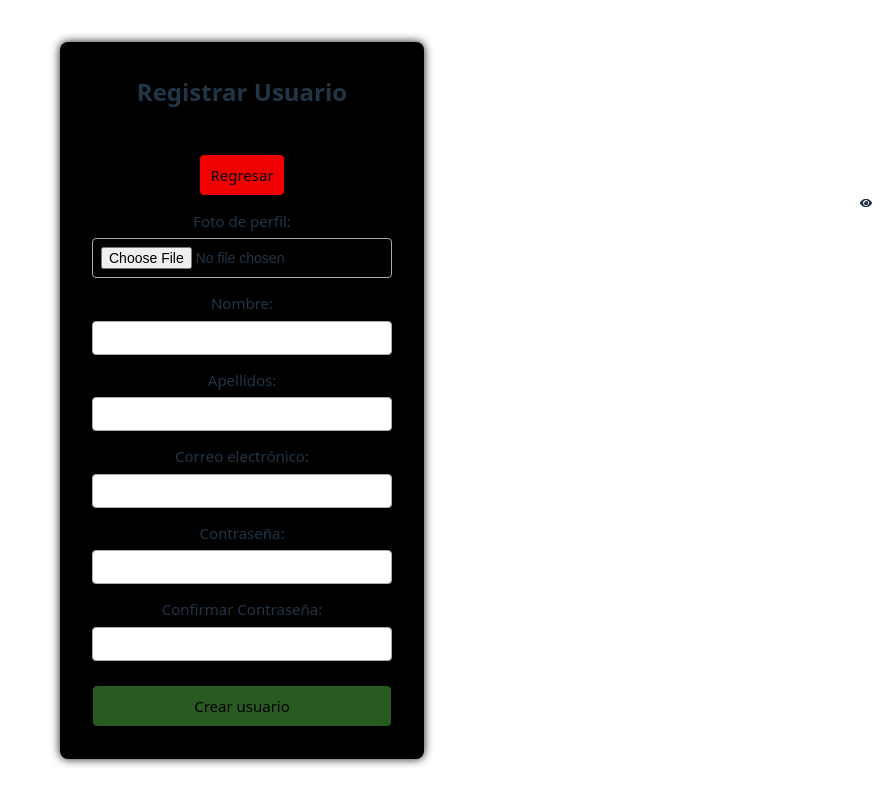
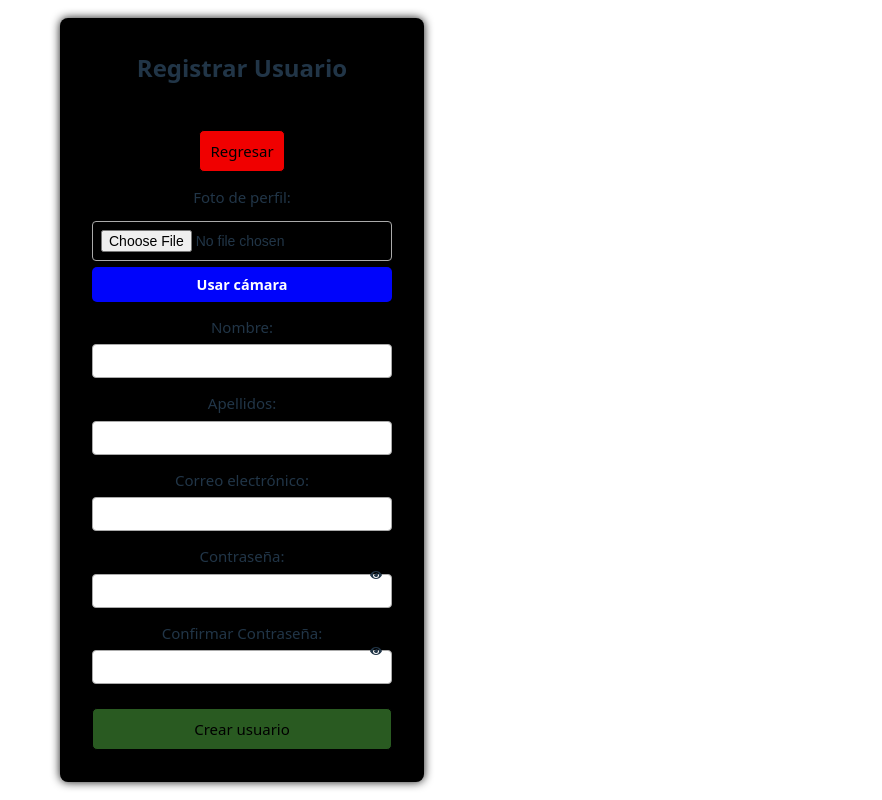
Before and after one commit to Luisdelt/SEMINARIO1_A_1S2026, a React (Vite) app in the folder Practica_1/frontend/: page /registrar-usuario in a window 1280 px wide. Shown: the whole page, without its empty margins (398-1280 px from the left). Built offline with nearby package versions, Linux system fonts and the light colour scheme.

Commit message:
feat: agregar componente para tomar foto

```diff
--- a/Practica_1/frontend/src/pages/RegistroUsuario/RegistrarUsuario.jsx
+++ b/Practica_1/frontend/src/pages/RegistroUsuario/RegistrarUsuario.jsx
@@ -1,6 +1,7 @@
-import React, { useState, useEffect } from 'react';
+import React, { useState } from 'react';
 import { useNavigate } from 'react-router-dom';
-import {FaEye, FaEyeSlash} from 'react-icons/fa';
+import { FaEye, FaEyeSlash } from 'react-icons/fa';
+import CamaraModal from '../../components/CamaraModal/CamaraModal';
 import './style.css';
 
 const Registrar_Usuario = () => {
@@ -9,6 +10,7 @@ const Registrar_Usuario = () => {
     const [preview, setPreview] = useState(null);
     const [mostrarContrasena, setMostrarContrasena] = useState(false);
     const [mostrarContrasenaConfirmada, setMostrarContrasenaConfirmada] = useState(false);
+    const [mostrarCamara, setMostrarCamara] = useState(false);
 
     const [formData, setFormData] = useState({
         nombre: '',
@@ -18,9 +20,11 @@ const Registrar_Usuario = () => {
         contrasena_confirmada: ''
     });
     const [error, setError] = useState(null);
+
     const handleChange = (e) => {
         setFormData({ ...formData, [e.target.name]: e.target.value });
-    }
+    };
+
     const handleFotoChange = (e) => {
         const file = e.target.files[0];
         if (file) {
@@ -29,6 +33,11 @@ const Registrar_Usuario = () => {
         }
     };
 
+    const handleCaptura = (file) => {
+        setFoto(file);
+        setPreview(URL.createObjectURL(file));
+        setMostrarCamara(false);
+    };
 
     const registraUsuario = async (e) => {
         e.preventDefault();
@@ -64,85 +73,121 @@ const Registrar_Usuario = () => {
             if (response.ok) {
                 navigate('/');
             } else {
-                setError("Error al registrar usuario");
+                const data = await response.json();
+                setError(data.error || "Error al registrar usuario");
             }
-
         } catch (err) {
             setError("Error de red");
         }
     };
 
-    return (<div className="form-wrapper">
+    return (
+        <div className="form-wrapper">
+            {mostrarCamara && (
+                <CamaraModal
+                    onCaptura={handleCaptura}
+                    onCerrar={() => setMostrarCamara(false)}
+                />
+            )}
             <div className="form-container">
                 <h2>Registrar Usuario</h2>
                 <button
                     type="button"
                     className="boton-regresar"
-                onClick={() => navigate('/')}>Regresar</button>
+                    onClick={() => navigate('/')}
+                >
+                    Regresar
+                </button>
                 <form onSubmit={registraUsuario}>
+                    {error && <p style={{ color: 'red', fontSize: '0.85rem' }}>{error}</p>}
+
                     <label>Foto de perfil:</label>
+                    <div className="foto-opciones">
                         <input
                             type="file"
                             accept="image/*"
-                    onChange={handleFotoChange}></input>
-                {preview && <img src={preview} alt="Preview"
+                            onChange={handleFotoChange}
+                        />
+                        <button
+                            type="button"
+                            className="btn-camara"
+                            onClick={() => setMostrarCamara(true)}
+                        >
+                            Usar cámara
+                        </button>
+                    </div>
+                    {preview && (
+                        <img
+                            src={preview}
+                            alt="Preview"
                             style={{
                                 maxWidth: '100px',
                                 maxHeight: '100px',
                                 objectFit: 'cover',
                                 borderRadius: '50%',
-                    marginBottom: '10px',
-                    display: 'block',
-                    margin: '10px auto'
-                }}/>}
+                                margin: '10px auto',
+                                display: 'block'
+                            }}
+                        />
+                    )}
+
                     <label>Nombre:</label>
                     <input
                         type="text"
                         name="nombre"
                         value={formData.nombre}
-                    onChange={handleChange} />
+                        onChange={handleChange}
+                    />
 
                     <label>Apellidos:</label>
                     <input
                         type="text"
                         name="apellidos"
                         value={formData.apellidos}
-                    onChange={handleChange} />
+                        onChange={handleChange}
+                    />
 
                     <label>Correo electrónico:</label>
                     <input
                         type="email"
                         name="correo"
                         value={formData.correo}
-                    onChange={handleChange} />
+                        onChange={handleChange}
+                    />
 
                     <label>Contraseña:</label>
+                    <div style={{ position: 'relative' }}>
                         <input
                             type={mostrarContrasena ? "text" : "password"}
                             name="contrasena"
                             value={formData.contrasena}
-                    onChange={handleChange} />
+                            onChange={handleChange}
+                            style={{ width: '100%', boxSizing: 'border-box' }}
+                        />
                         <span className="toggle-password" onClick={() => setMostrarContrasena(!mostrarContrasena)}>
                             {mostrarContrasena ? <FaEyeSlash /> : <FaEye />}
                         </span>
+                    </div>
 
                     <label>Confirmar Contraseña:</label>
+                    <div style={{ position: 'relative' }}>
                         <input
                             type={mostrarContrasenaConfirmada ? "text" : "password"}
                             name="contrasena_confirmada"
                             value={formData.contrasena_confirmada}
-                    onChange={handleChange} />
+                            onChange={handleChange}
+                            style={{ width: '100%', boxSizing: 'border-box' }}
+                        />
                         <span className="toggle-password" onClick={() => setMostrarContrasenaConfirmada(!mostrarContrasenaConfirmada)}>
                             {mostrarContrasenaConfirmada ? <FaEyeSlash /> : <FaEye />}
                         </span>
+                    </div>
 
                     <button type="submit">Crear usuario</button>
                 </form>
             </div>
         </div>
     );
-
-
 };
 
 export default Registrar_Usuario;
--- a/Practica_1/frontend/src/pages/RegistroUsuario/style.css
+++ b/Practica_1/frontend/src/pages/RegistroUsuario/style.css
@@ -59,6 +59,7 @@ button {
     cursor: pointer;
     border-radius: 5px;
 }
+
 .boton-regresar {
     margin-top: 24px;
     padding: 10px;
@@ -81,3 +82,27 @@ button:hover {
     font-size: 12px;
     cursor: pointer;
 }
+
+.foto-opciones {
+    display: flex;
+    flex-direction: column;
+    gap: 6px;
+    margin-top: 6px;
+}
+
+.btn-camara {
+    background-color: #0004fb !important;
+    color: white;
+    border: none;
+    padding: 8px;
+    border-radius: 5px;
+    cursor: pointer;
+    font-size: 0.9rem;
+    font-weight: bold;
+    margin-top: 0 !important;
+    transition: background-color 0.25s;
+}
+
+.btn-camara:hover {
+    background-color: #0000d1 !important;
+}
```
Lines whose indentation alone changed are shown as unchanged.
